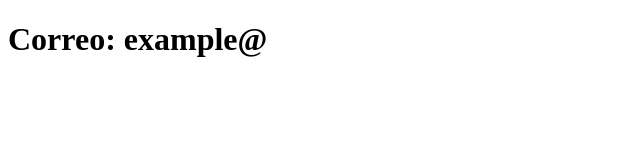
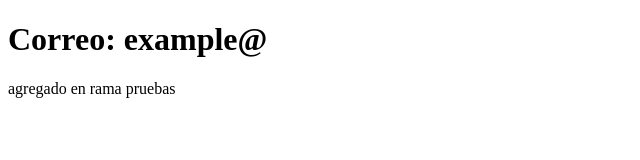
Before and after one commit to David-Villaman/sistema-de-registro, a plain HTML site: page contacto.html in a window 1280 px wide. Shown: the whole page, without its empty margins (0-640 px from the left). Drawn offline with Linux system fonts and the light colour scheme.

Commit message:
update contacto from branch pruebas

```diff
--- a/contacto.html
+++ b/contacto.html
@@ -7,5 +7,7 @@
 </head>
 <body>
     <h1>Correo: example@</h1>
+
+    <p>agregado en rama pruebas</p>
 </body>
 </html>
```
